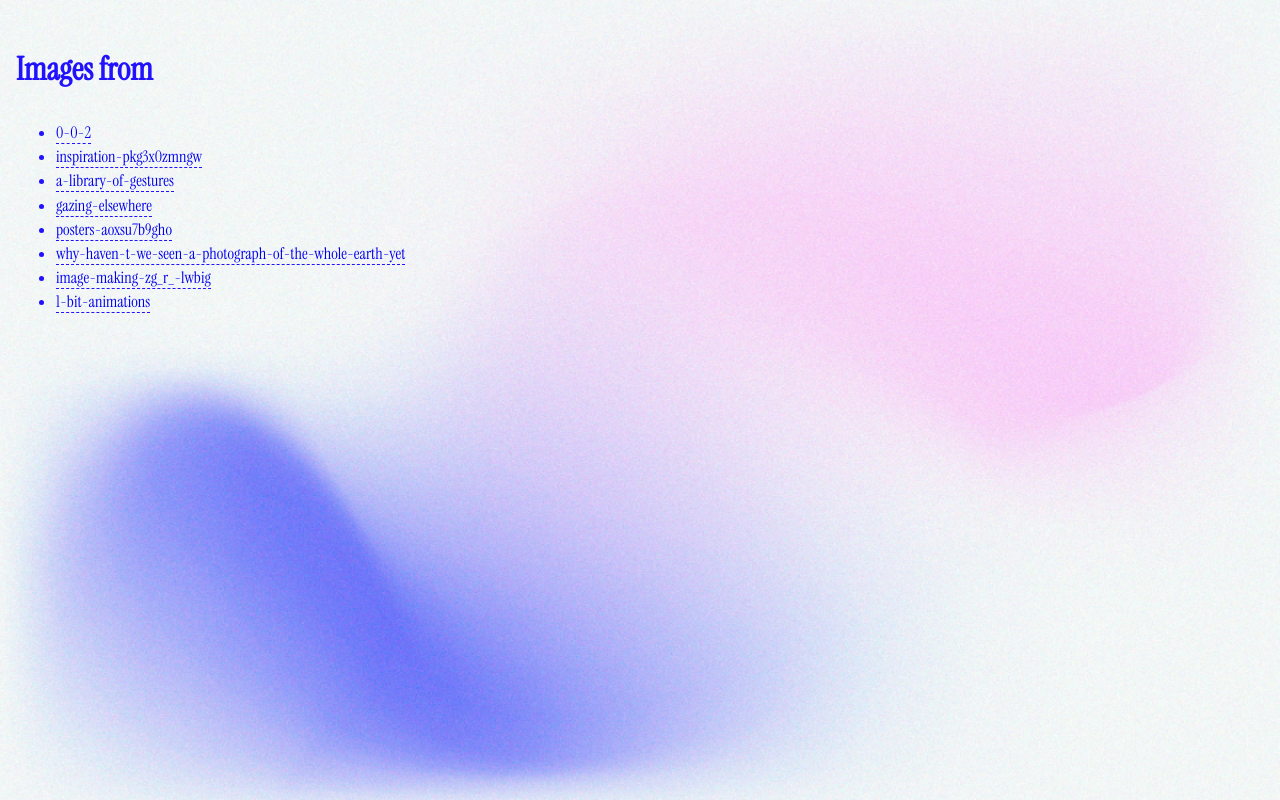
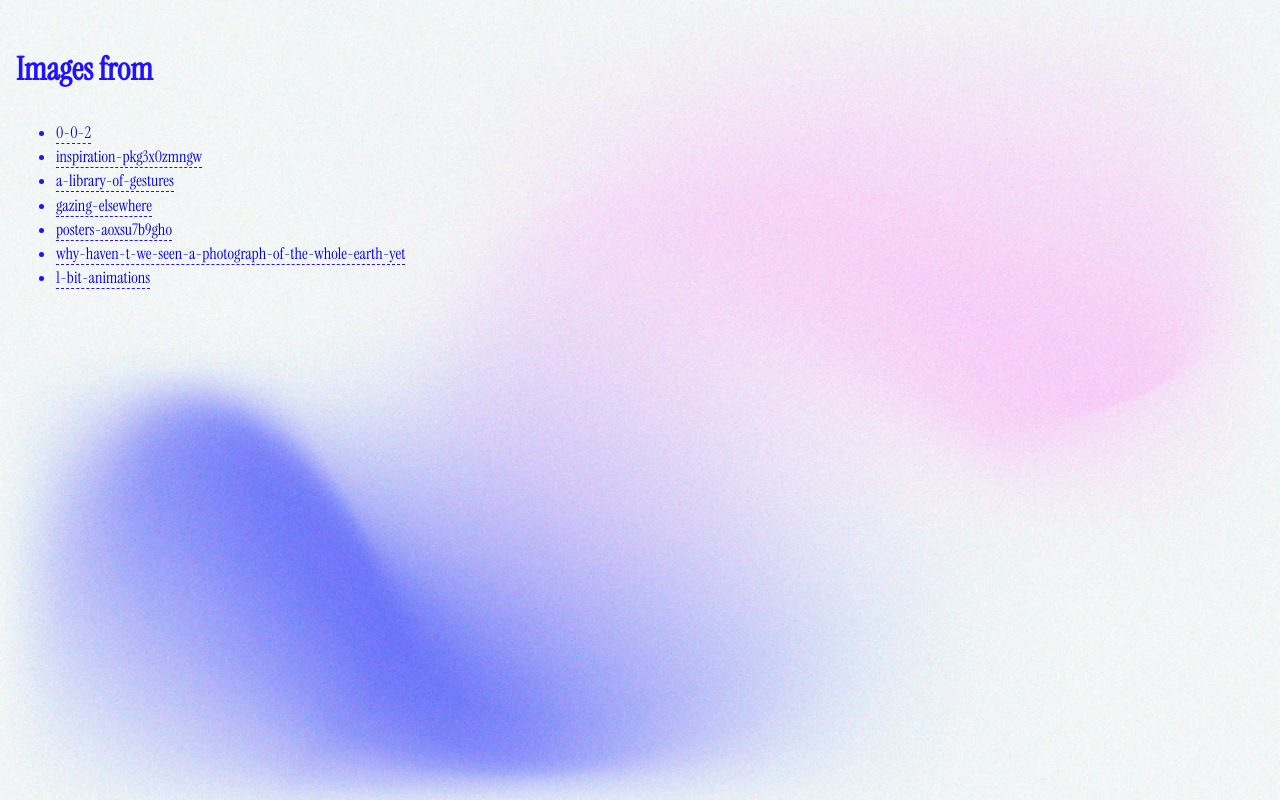
Before and after one commit to koundinyad/internet-as-a-gallery, a SvelteKit app in the folder site/: page /images in a window 1280 px wide. Built offline with nearby package versions, Linux system fonts and the light colour scheme.

Commit message:
Removing channel without image blocks

```diff
--- a/site/src/routes/+page.server.js
+++ b/site/src/routes/+page.server.js
@@ -5,8 +5,7 @@ export async function load({ params, fetch }) {
 		'a-library-of-gestures',
 		'gazing-elsewhere',
 		'posters-aoxsu7b9gho',
-		'why-haven-t-we-seen-a-photograph-of-the-whole-earth-yet',
-		'image-making-zg_r_-lwbig'
+		'why-haven-t-we-seen-a-photograph-of-the-whole-earth-yet'
 	];
 
 	const random = Math.floor(Math.random() * slugs.length);
--- a/site/src/routes/images/+page.svelte
+++ b/site/src/routes/images/+page.svelte
@@ -33,11 +33,6 @@
 			>
 		</li>
 		<li>
-			<a target="_blank" href="https://www.are.na/michael-guntetong/image-making-zg_r_-lwbig"
-				>image-making-zg_r_-lwbig</a
-			>
-		</li>
-		<li>
 			<a target="_blank" href="https://www.are.na/are-na-commons/1-bit-animations"
 				>1-bit-animations</a
 			>
```
